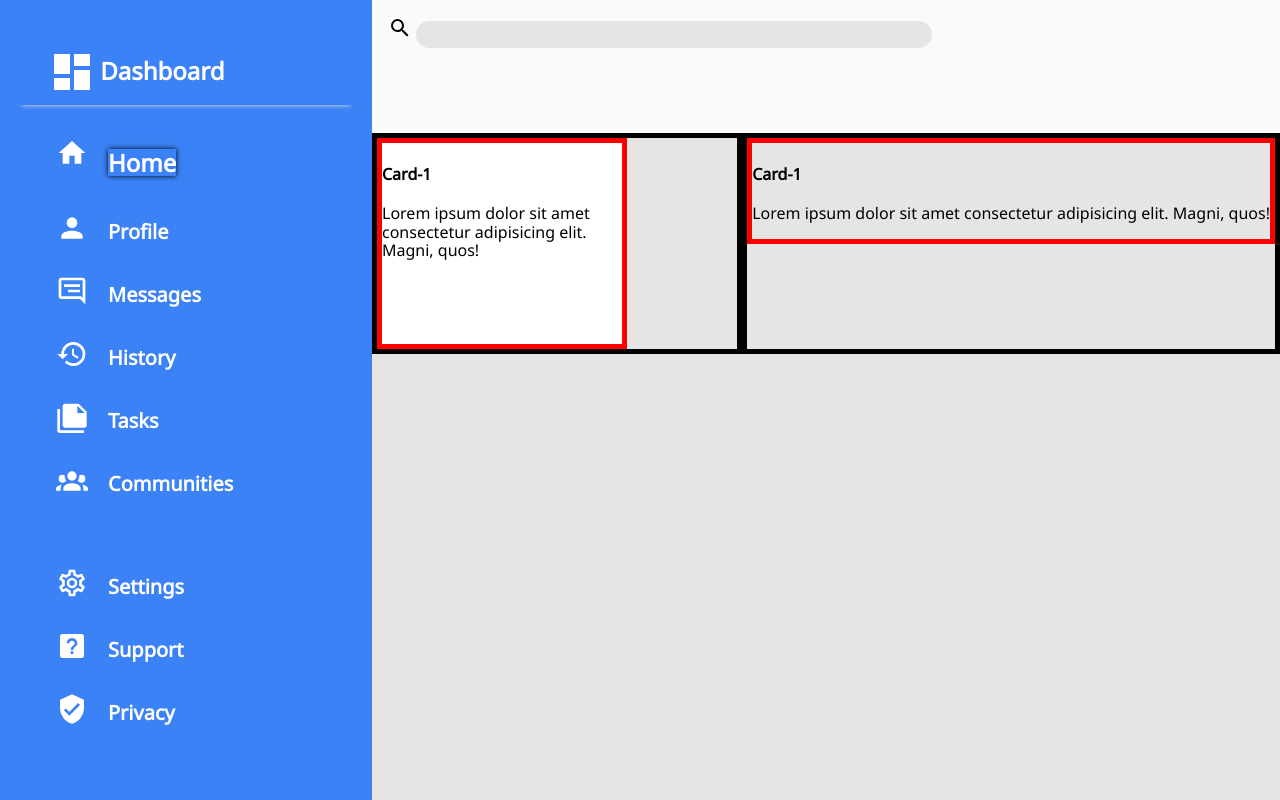
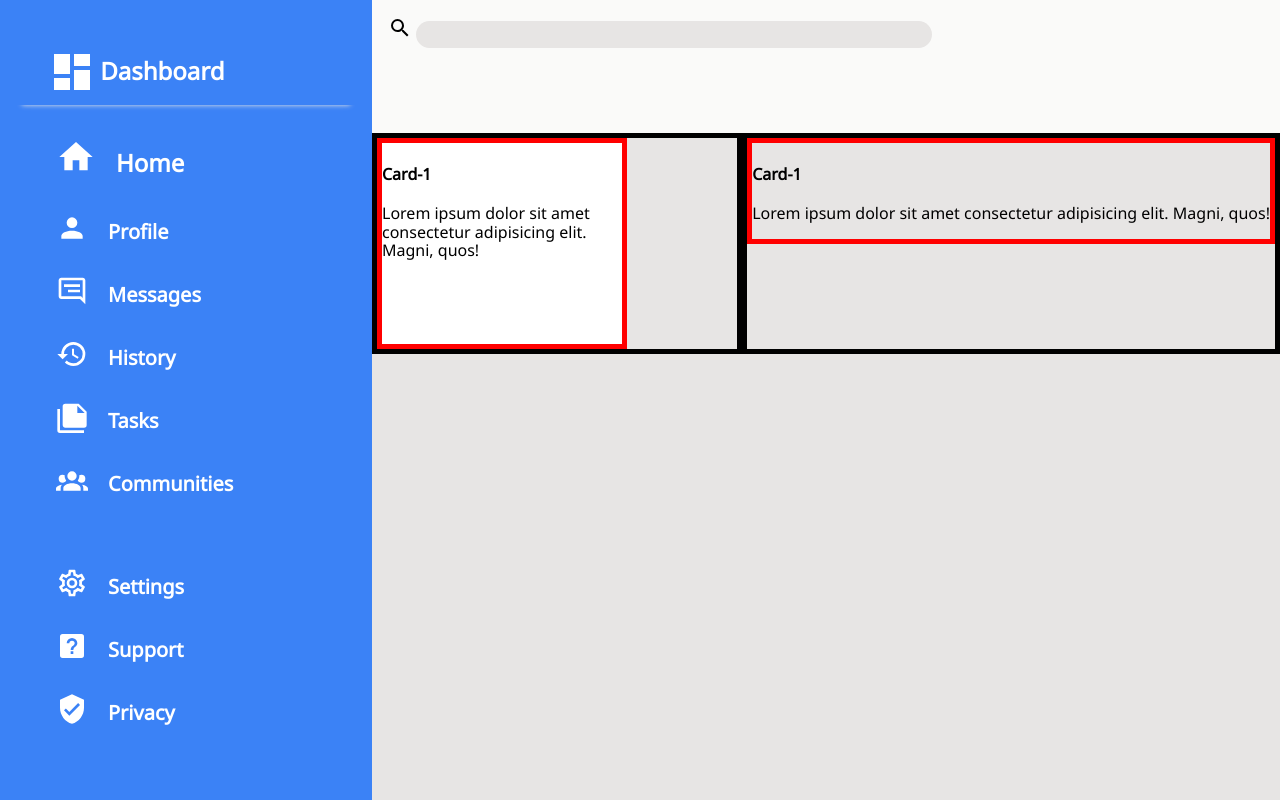
Before and after one commit to Jackie247/admin-dashboard, a website: page index.html in a window 1280 px wide. In both pictures the pointer is over the element "Home". Drawn offline with nearby package versions, Linux system fonts and the light colour scheme.

Commit message:
add reactive sidebar categories on hover

```diff
--- a/style.css
+++ b/style.css
@@ -40,7 +40,6 @@
     color:var(--sidebar-font-color);
     padding: 0 1em;
 }
-
 .logo{
     position:relative;
     padding: 2em;
@@ -57,21 +56,23 @@
     font-size: 20px;
     font-weight: bolder;
 }
-
 .primary-links>li, .secondary-links>li{
     display:flex;
     gap:1em;
     width:15em;
 }
-
 .primary-links>li>svg, .secondary-links>li>svg{
     position:relative;
     top:0.6em;
 }
-
-.primary-links>li:hover p{
-    box-shadow: 0 0 5px black;
+.primary-links>li:hover p,.secondary-links>li:hover p{
     font-size: 24px;
+    cursor:pointer;
+}
+.primary-links>li:hover>svg,.secondary-links>li:hover>svg
+{
+    width:40px !important;
+    height:40px !important;
 }
 /* Main Content */
 .container{
```
